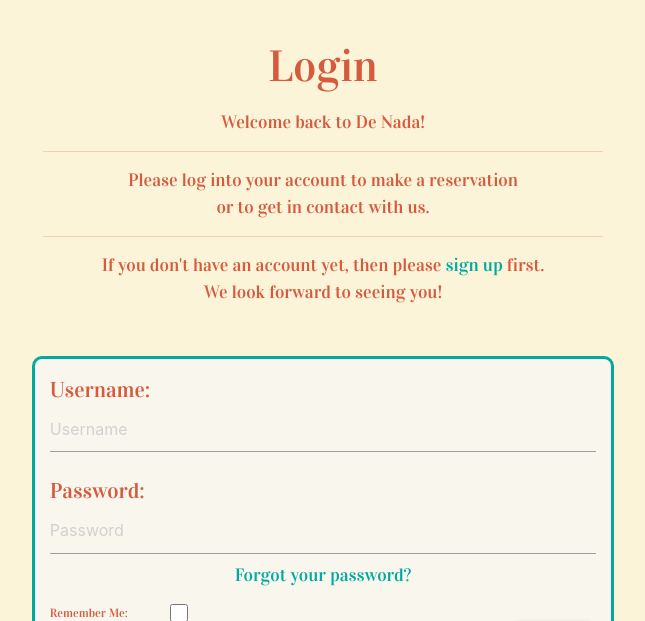
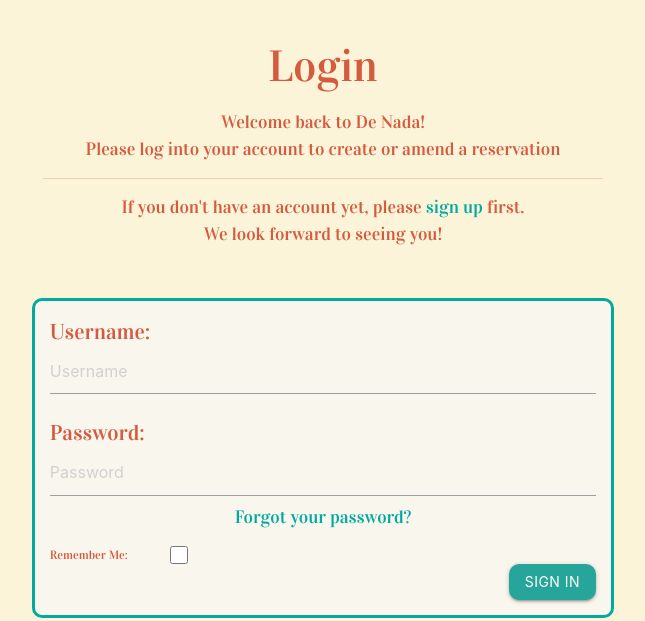
Before and after one commit to BekMart/denada, a Django app: page /accounts/login/ in a window 1280 px wide. Shown: the part 498-1119 px from the top of the page, without its empty margins (317-962 px from the left). Run offline with Django 4.2, Linux system fonts and the light colour scheme; parts of the project's set-up code (start-up, migrations or seed data) failed here and were passed over; some libraries are stand-ins or nearby versions.

Commit message:
Make slight amendments to authentication pages

```diff
--- a/static/css/style.css
+++ b/static/css/style.css
@@ -106,19 +106,15 @@ nav {
     margin-top: -30px;
 }
 
+#signup_form {
+    padding-bottom: 50px;
+}
+
 #signup_form li {
     list-style-type: circle !important;
     font-size: xx-small;
     align-self: flex-start !important;
     color: #00aaa0;
-}
-
-#signup_form {
-    padding-bottom: 50px;
-}
-
-#logout_form {
-    margin-bottom: 200px;
 }
 
 /* Remember me label */
@@ -146,10 +142,7 @@ nav {
     background-color: #F9F6EE;
     padding: 15px;
     max-width: 500px;
-}
-
-#logout_form div {
-    margin-bottom: 0;
+    margin-bottom: 200px;
 }
 
 /* Hero image */
@@ -275,7 +268,6 @@ h1 {
     border-radius: 50px;
     height: 100px;
     width: 250px;
-    /* margin-top: 10px; */
     margin-bottom: 25px;
 }
 
--- a/templates/account/login.html
+++ b/templates/account/login.html
@@ -12,10 +12,9 @@
         <div class="col-md-8 mt-3 offset-md-2">
             <h3>{% trans "Login" %}</h3>
 
-            <p>{% blocktrans %}Welcome back to De Nada!<hr>
-              Please log into your account to make a reservation<br>
-              or to get in contact with us.<hr>
-              If you don't have an account yet, then please <a class="link" href="{{ signup_url }}">sign up</a> first.<br>
+            <p>{% blocktrans %}Welcome back to De Nada!<br>
+              Please log into your account to create or amend a reservation<hr>
+              If you don't have an account yet, please <a class="link" href="{{ signup_url }}">sign up</a> first.<br>
               We look forward to seeing you!{% endblocktrans %}</p>
         </div>
     </div>
--- a/templates/account/signup.html
+++ b/templates/account/signup.html
@@ -13,7 +13,8 @@
 
       <p>{% blocktrans %}
         A very warm welcome from everyone at De Nada!<hr>
-        Already have an account? Please <a class="link" href="{{ login_url }}">sign in</a> instead.
+        Already have an account?<br>
+        Please <a class="link" href="{{ login_url }}">sign in</a> instead.
       {% endblocktrans %}</p>
     </div>
   </div>
@@ -24,7 +25,7 @@
         {% csrf_token %}
         {{ form.as_p }}
         {% if redirect_field_value %}
-        <input type="hidden" name="{{ redirect_field_name }}"
+        <input type="hidden" name="{{ redirect_field_name }}" class="alert alert-block alert-danger"
           value="{{ redirect_field_value }}" />
         {% endif %}
         <button class="btn btn-signup right" type="submit">
```
Also changed, not shown: 1 other file.
